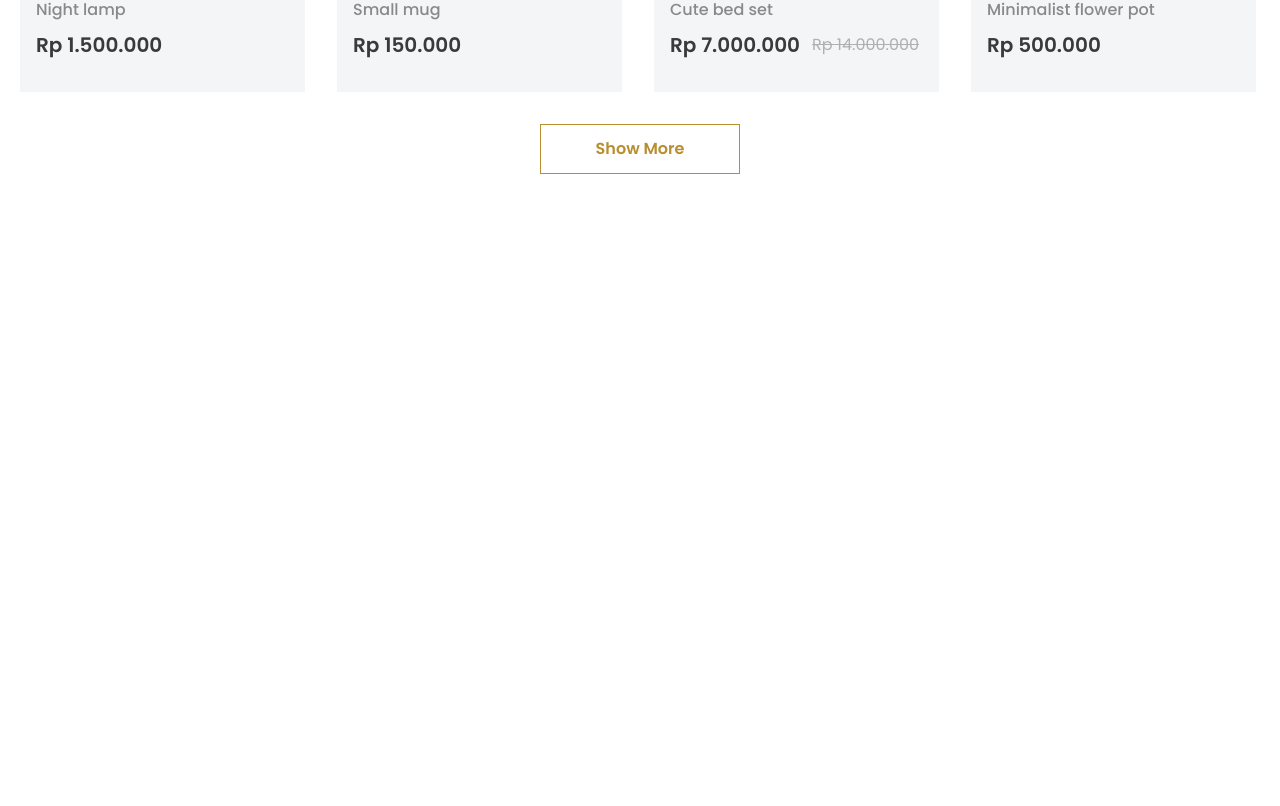
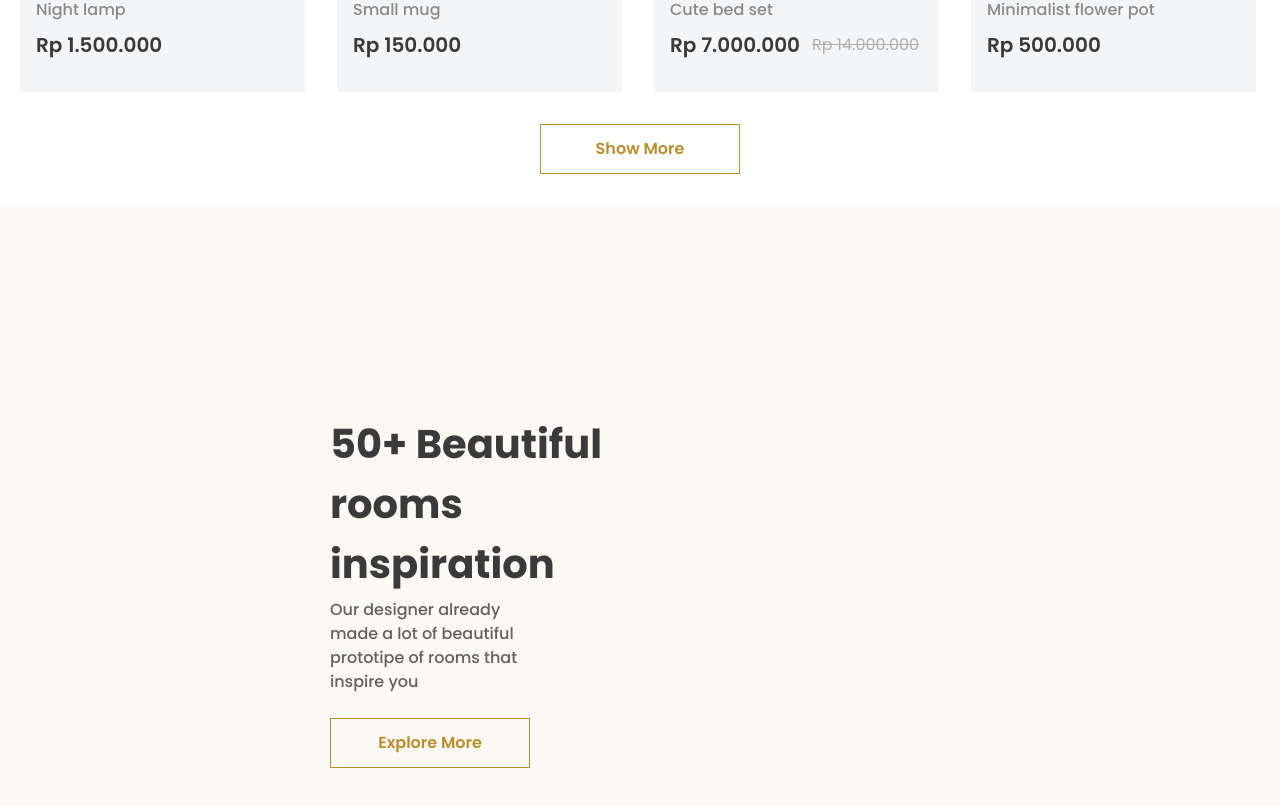
Before and after one commit to Afridul369/Furniro, a React (Vite) app: page / in a window 1280 px wide. Shown: the part 2505-3311 px from the top of the page. Before the commit the page ends 2711 px from the top, so only its background shows below. Built offline with nearby package versions, Linux system fonts and the light colour scheme.

Commit message:
Explore Part Added

```diff
--- /dev/null
+++ b/src/Components/Button1.jsx
@@ -0,0 +1,13 @@
+import React from 'react'
+
+const Button1 = ({className,texts}) => {
+  return (
+    <>
+    <div className="">
+        <div className={`${className} w-[200px]  text-center border border-Hovertext1 hover:bg-Hovertext1 hover:text-white duration-500 py-3 px-10 text-base font-Pop font-semibold text-Hovertext1`}>{texts}</div>
+    </div>
+    </>
+  )
+}
+
+export default Button1
--- /dev/null
+++ b/src/Components/Explore.jsx
@@ -0,0 +1,21 @@
+import React from 'react'
+import Text from './Text'
+import Button1 from './Button1'
+
+const Explore = () => {
+  return (
+    <div className="py-8 bg-ExploreBG">
+        <div className="pl-[330px]">
+            <div className="py-44">
+                <div className="w-1/3">
+                    <Text as={'h1'} text={'50+ Beautiful rooms inspiration'} className={'text-[40px] font-Pop font-bold text-Protext mb-1'}/>
+                    <Text as={'h1'} text={'Our designer already made a lot of beautiful prototipe of rooms that inspire you'} className={'text-base font-Pop font-medium text-ExploreText pr-24 mb-6'}/>
+                    <Button1 texts={'Explore More'}/>
+                </div>
+            </div>
+        </div>
+    </div>
+  )
+}
+
+export default Explore
--- a/src/Components/Pages/Home.jsx
+++ b/src/Components/Pages/Home.jsx
@@ -3,6 +3,7 @@ import Nabvar from '../Nabvar'
 import Banner from '../Banner'
 import Browse from '../Browse'
 import Product from '../Product'
+import Explore from '../Explore'
 
 const Home = () => {
   return (
@@ -11,6 +12,7 @@ const Home = () => {
     <Banner/>
     <Browse/>
     <Product/>
+    <Explore/>
     </>
   )
 }
--- a/src/Components/Product.jsx
+++ b/src/Components/Product.jsx
@@ -13,6 +13,7 @@ import Product7 from '../assets/product7.png'
 import Product8 from '../assets/product8.png'
 import Badge from './Badge'
 import DynamicBadge from './DynamicBadge'
+import Button1 from './Button1'
 
 
 const Product = () => {
@@ -32,11 +33,7 @@ const Product = () => {
               <Products imgSrc={Product7} text1={'-30%'} text2={'Pingky'} text3={'Cute bed set'} text4={'Rp 7.000.000'} text5={<del>Rp 14.000.000</del>} icon={<DynamicBadge text1={'-50%'} backgroundBG={'bg-Badgebg'}/>}/>
               <Products imgSrc={Product8} text1={'-30%'} text2={'Potty'} text3={'Minimalist flower pot'} text4={'Rp 500.000'} icon={<DynamicBadge text1={'New'} backgroundBG={'bg-Badgebg2'}/>}/>
            </Flex>
-           <div className="w-[200px] mx-auto ">
-           <div className="text-center border border-Hovertext1  py-3">
-              <Text as={'h1'} text={'Show More'} className={'text-base font-Pop font-semibold text-Hovertext1'}/>
-           </div>
-           </div>
+             <Button1 texts={'Show More'} className={'mx-auto'}/>
         </Container>
 
     </div>
--- a/tailwind.config.js
+++ b/tailwind.config.js
@@ -26,6 +26,8 @@ export default {
         protext2: '#898989',
         protext3: '#B0B0B0',
         Hovertext1: '#B88E2F',
+        ExploreBG: '#fcf8f3',
+        ExploreText: '#616161',
       },
       backgroundImage: {
         BannerBG: "url('src/assets/BannerBG.png')",
```
